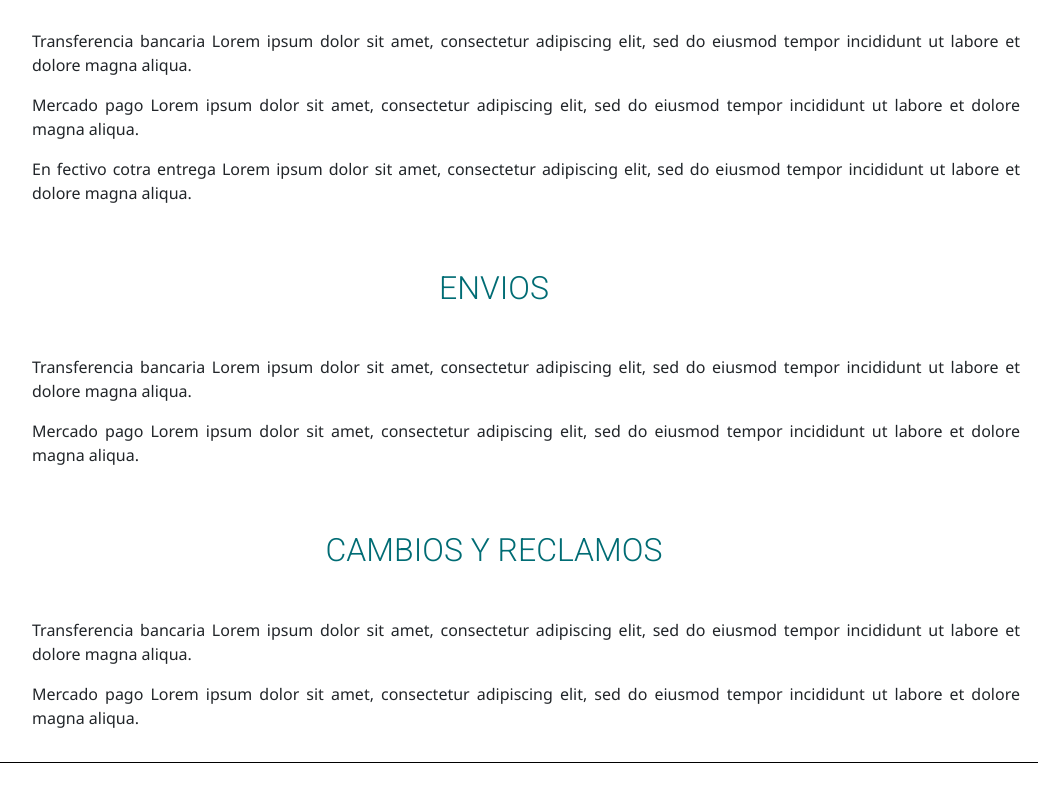
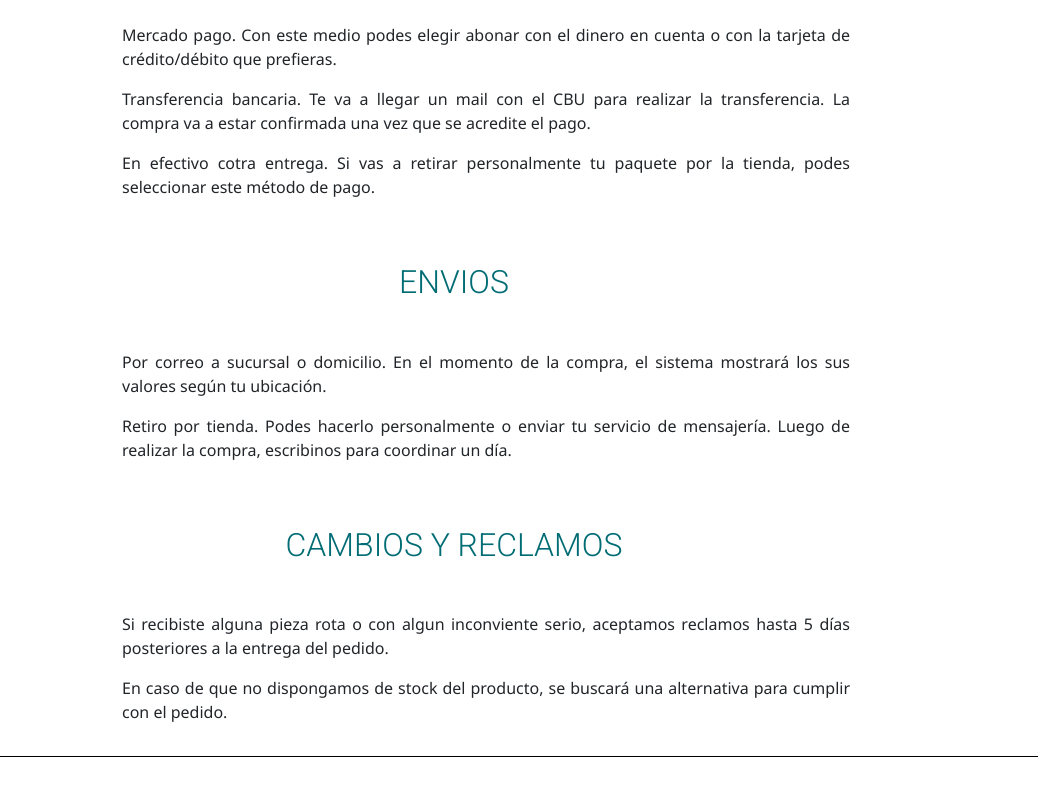
Before and after one commit to LaraCennamo/LaraCennamo-GIT, a plain HTML site: page proyecto-lara/pages/preguntas.html in a window 1280 px wide. Shown: the part 712-1498 px from the top of the page, without its empty margins (146-1197 px from the left). Drawn offline with nearby package versions, Linux system fonts and the light colour scheme.

Commit message:
ajusto tamaños, imágenes y efectos

```diff
--- a/proyecto-lara/css/style.css
+++ b/proyecto-lara/css/style.css
@@ -11,8 +11,12 @@ header {
     text-align: center;
     font-family: 'Roboto', sans-serif;
     font-weight: 400;
-    font-size: 2.8rem;
+    font-size: 2.2rem;
     padding-top: 1rem;
+}
+
+nav{
+    font-size: 0.7rem;
 }
 
 
@@ -295,17 +299,8 @@ footer {
 }
 
 .footer-section {
-
     display: grid;
     grid-template-columns: 1fr;
-    /**
-    display: flex;
-    flex-direction: row;
-    flex-wrap: wrap;
-    justify-content: space-around;
-    margin-left: 1rem;
-    margin-right: 10rem;
-    **/
 }
 
 .footer__redes-item {
@@ -330,14 +325,22 @@ footer {
     display: contents;
 }
 
+.huellas{
+    font-size: 2.5rem;
+}
+
+nav{
+    font-size: 1rem;
+}
+
 .informacion__titulo {
     font-size: 2rem;
 }
 
-/* .informacion__texto {
+.informacion__texto {
     font-size: 1rem;
     margin-bottom: 5rem;
-}*/
+}
 
 /* About */
 
@@ -382,7 +385,6 @@ footer {
 }
 
 
-
 /* -------------------------------- DESCKTOP -------------------------------------------- */
 
 @media screen and (min-width: 1200px){
@@ -408,17 +410,12 @@ footer {
      margin: 8rem 15rem 8rem 15rem ;
 }
 
-/* Pagina Productos
-
-.productos__bloque{
-    display: flex;
-    flex-direction: row;
-    flex-wrap: wrap;
-    justify-content:space-evenly;
-    margin: 0 8rem 0 8rem;
-}*/
 
 /* Preguntas frecuentes */
+
+.informacion2 {
+    margin: 0 15rem 0 10rem;
+}
 
 .informacion__lista-item {
     padding-left: 4rem;
--- a/proyecto-lara/pages/preguntas.html
+++ b/proyecto-lara/pages/preguntas.html
@@ -5,7 +5,7 @@
     <meta http-equiv="X-UA-Compatible" content="IE=edge">
     <meta name="viewport" content="width=device-width, initial-scale=1.0">
     <title>Huellas de BARRO</title>
-    <link rel="shorcout icon" href="./img/icono.jpg">
+    <link rel="shorcout icon" href="../img/icono.jpg">
 
      <!-- Roboto -->
      <link rel="preconnect" href="https://fonts.googleapis.com">
@@ -81,25 +81,25 @@
         <div>
             <h2 class="informacion__titulo">MEDIOS DE PAGO</h2>
             <ul class="informacion__lista">
-                <li class="informacion__lista-item">Transferencia bancaria Lorem ipsum dolor sit amet, consectetur adipiscing elit, sed do eiusmod tempor incididunt ut labore et dolore magna aliqua.</li>
-                <li class="informacion__lista-item">Mercado pago Lorem ipsum dolor sit amet, consectetur adipiscing elit, sed do eiusmod tempor incididunt ut labore et dolore magna aliqua.</li>
-                <li class="informacion__lista-item">En fectivo cotra entrega Lorem ipsum dolor sit amet, consectetur adipiscing elit, sed do eiusmod tempor incididunt ut labore et dolore magna aliqua.</li>
+                <li class="informacion__lista-item">Mercado pago. Con este medio podes elegir abonar con el dinero en cuenta o con la tarjeta de crédito/débito que prefieras.</li>
+                <li class="informacion__lista-item">Transferencia bancaria. Te va a llegar un mail con el CBU para realizar la transferencia. La compra va a estar confirmada una vez que se acredite el pago.</li>
+                <li class="informacion__lista-item">En efectivo cotra entrega. Si vas a retirar personalmente tu paquete por la tienda, podes seleccionar este método de pago. </li>
             </ul>
         </div>
 
         <div>
             <h2 class="informacion__titulo">ENVIOS</h2>
             <ul class="informacion__lista">
-                <li class="informacion__lista-item">Transferencia bancaria Lorem ipsum dolor sit amet, consectetur adipiscing elit, sed do eiusmod tempor incididunt ut labore et dolore magna aliqua.</li>
-                <li class="informacion__lista-item">Mercado pago Lorem ipsum dolor sit amet, consectetur adipiscing elit, sed do eiusmod tempor incididunt ut labore et dolore magna aliqua.</li>
+                <li class="informacion__lista-item">Por correo a sucursal o domicilio. En el momento de la compra, el sistema mostrará los sus valores según tu ubicación.</li>
+                <li class="informacion__lista-item">Retiro por tienda. Podes hacerlo personalmente o enviar tu servicio de mensajería. Luego de realizar la compra, escribinos para coordinar un día.</li>
             </ul>
         </div>
 
         <div>
             <h2 class="informacion__titulo">CAMBIOS Y RECLAMOS</h2>
             <ul class="informacion__lista">
-                <li class="informacion__lista-item">Transferencia bancaria Lorem ipsum dolor sit amet, consectetur adipiscing elit, sed do eiusmod tempor incididunt ut labore et dolore magna aliqua.</li>
-                <li class="informacion__lista-item">Mercado pago Lorem ipsum dolor sit amet, consectetur adipiscing elit, sed do eiusmod tempor incididunt ut labore et dolore magna aliqua.</li>
+                <li class="informacion__lista-item">Si recibiste alguna pieza rota o con algun inconviente serio, aceptamos reclamos hasta 5 días posteriores a la entrega del pedido.</li>
+                <li class="informacion__lista-item">En caso de que no dispongamos de stock del producto, se buscará una alternativa para cumplir con el pedido.</li>
             </ul>
         </div>
         </div>
```
Also changed, not shown: proyecto-lara/pages/about.html (+1 -1 lines), proyecto-lara/pages/contacto.html (+1 -1 lines), proyecto-lara/pages/productos.html (+1 -1 lines).
